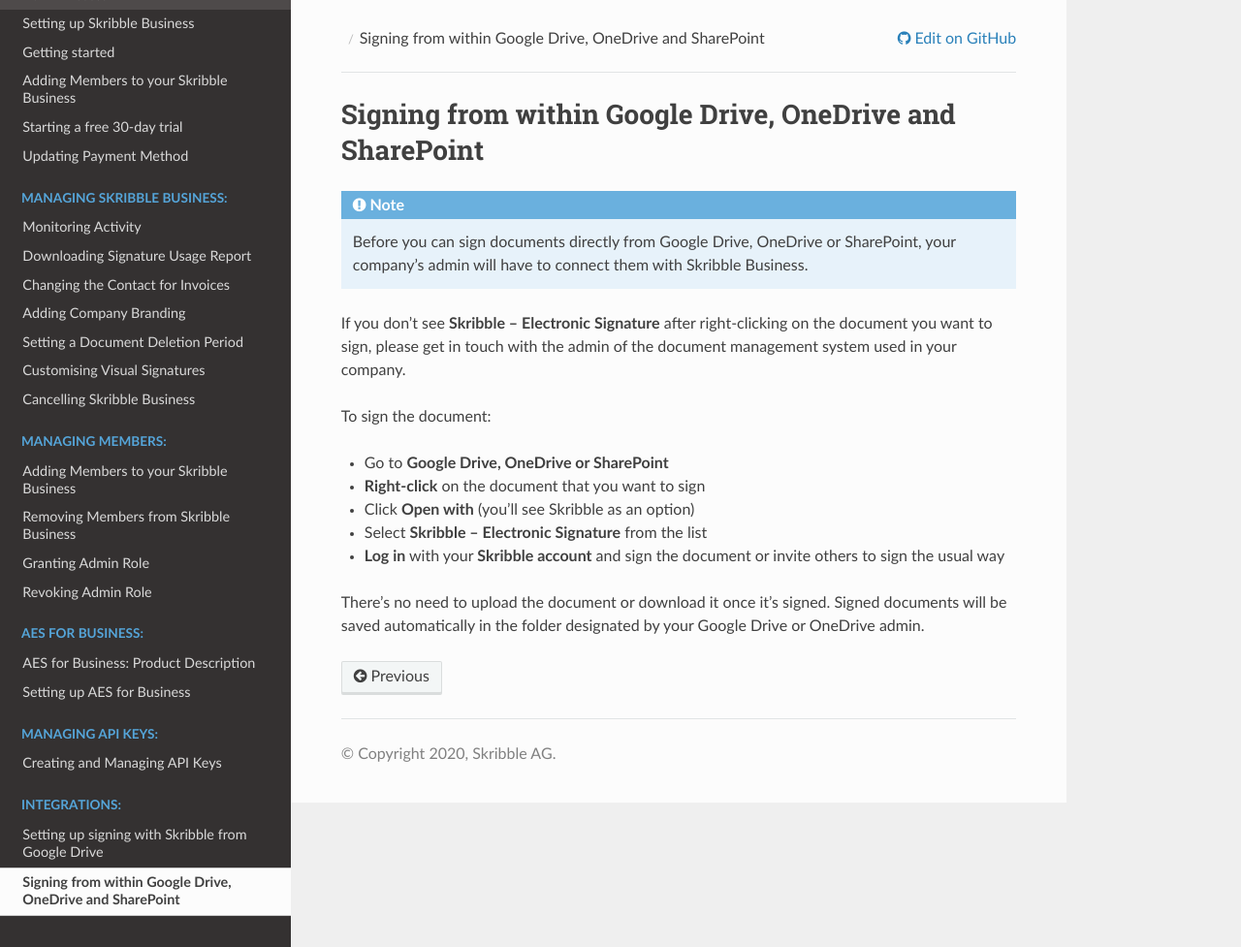
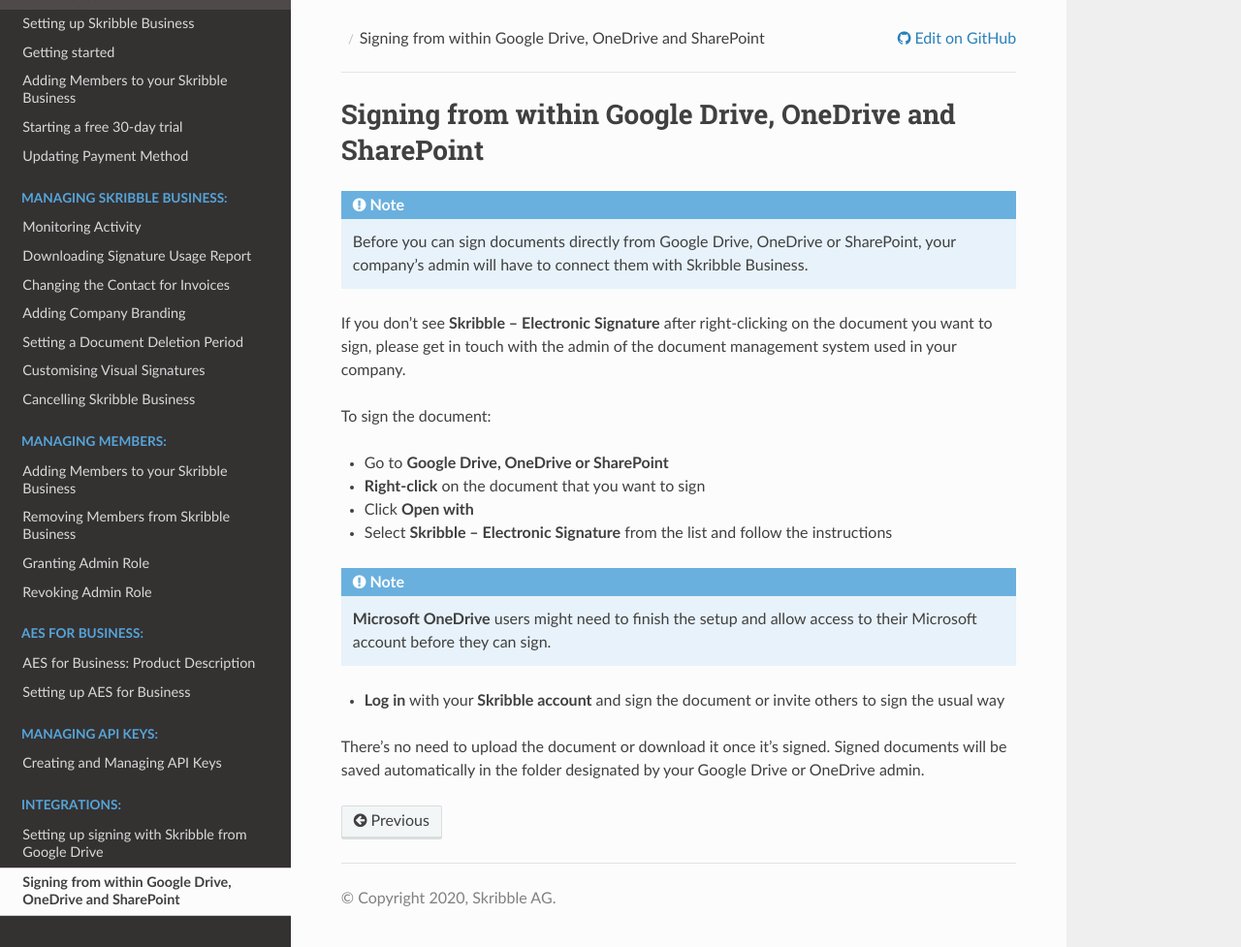
Before and after one commit to matthieu-bt/business-guide, a Sphinx documentation site: the page built from source/integrations/signall.rst, in a window 1280 px wide and 977 px high. Shown: the whole window at 97% size. Built offline with Sphinx 7.4.7 and the Read the Docs theme 2.0.0, drawn with Linux system fonts in a browser that asks for light colours.

Commit message:
Note added
Added a note for MS users

```diff
--- a/source/integrations/signall.rst
+++ b/source/integrations/signall.rst
@@ -15,9 +15,12 @@
 
 - **Right-click** on the document that you want to sign
 
-- Click **Open with** (you’ll see Skribble as an option)
+- Click **Open with**
 
-- Select **Skribble – Electronic Signature** from the list
+- Select **Skribble – Electronic Signature** from the list and follow the instructions
+
+.. NOTE::
+  **Microsoft OneDrive** users might need to finish the setup and allow access to their Microsoft account before they can sign.
 
 - **Log in** with your **Skribble account** and sign the document or invite others to sign the usual way
 
```
